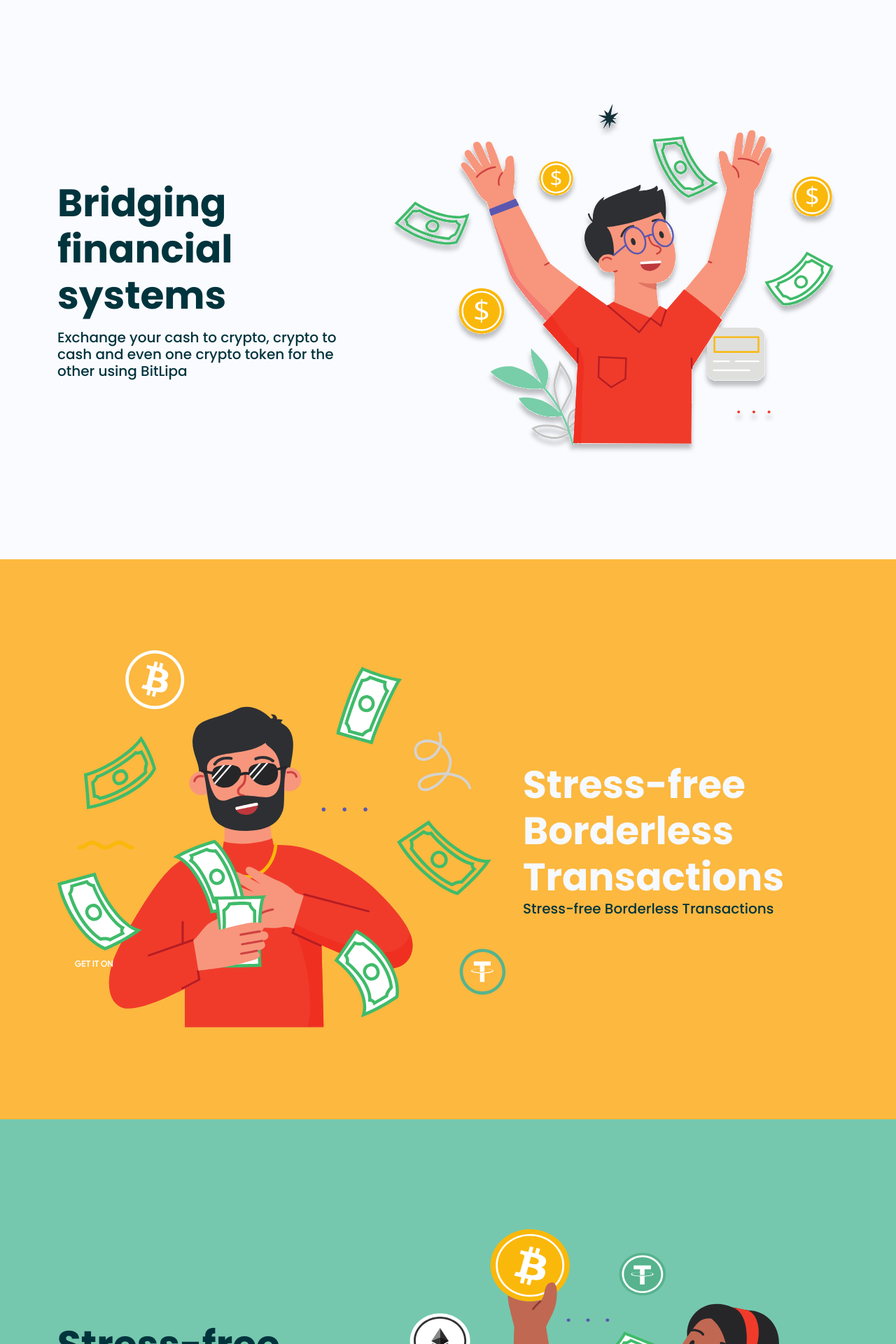
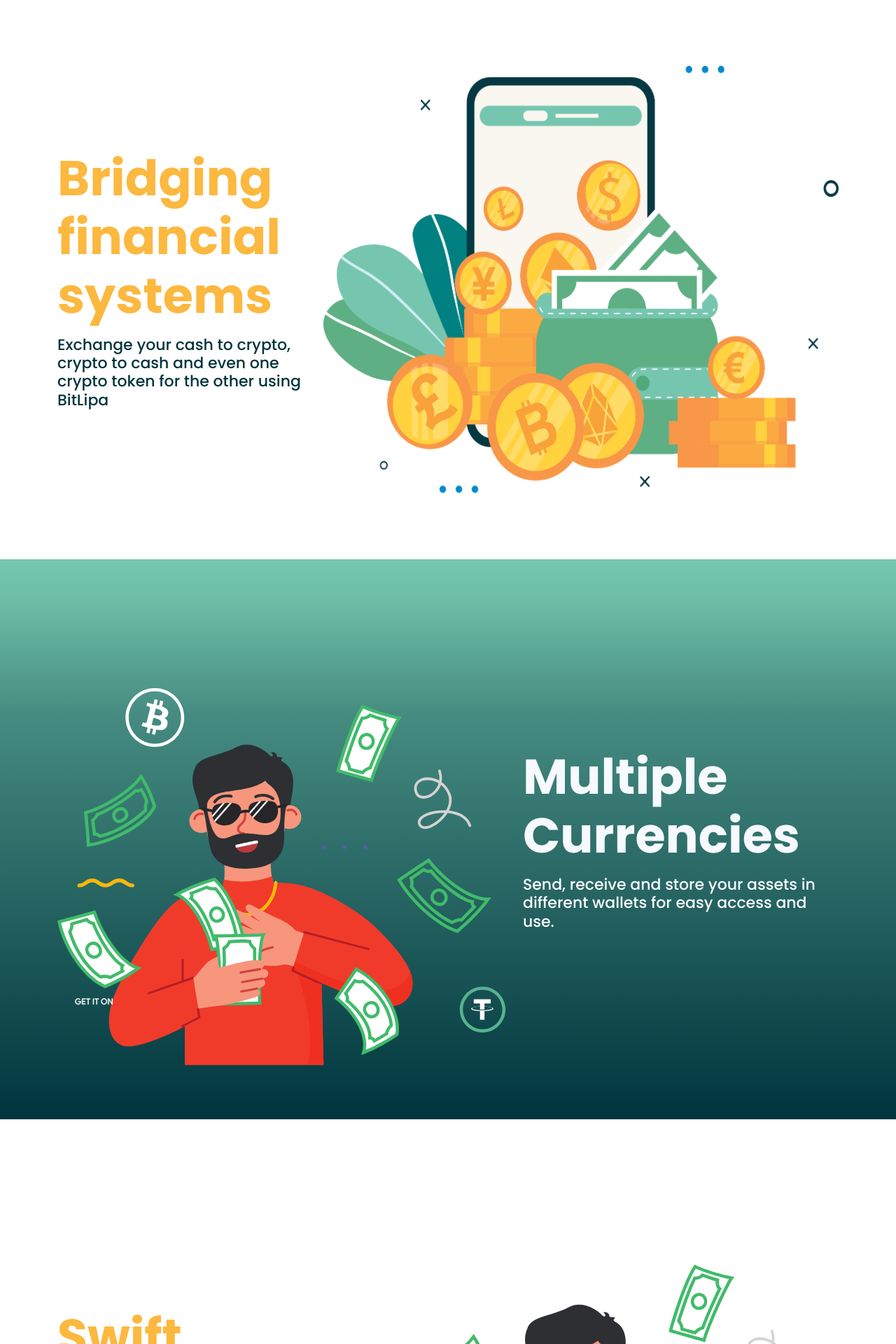
Before and after one commit to washucode/test, a Node server app: page / in a window 1280 px wide. Shown: the part 801-2721 px from the top of the page at 70% size. Run offline with Node 20, Linux system fonts and the light colour scheme; some libraries are stand-ins or nearby versions.

Commit message:
update landing page

```diff
--- a/assets/css/style.css
+++ b/assets/css/style.css
@@ -205,9 +205,14 @@ section {
 #banner img{
   width: 38%;
 }
-#navbar2 li img{
+#navbar2 li span{
   width:5%;
-  color:white;
+  color:#75C8AE;
+}
+
+#navbar2 li span{
+  width:5%;
+  color:#75C8AE;
 }
 .navbar.nav-scrolled ul li a,.navbar2.nav-scrolled span{
    color:#00343D;
@@ -422,7 +427,7 @@ section {
 }
 
 .navbar-mobile .dropdown ul a:hover, .navbar-mobile .dropdown ul .active:hover, .navbar-mobile .dropdown ul li:hover > a {
-  color: #4154f1;
+  color: #75C8AE;
 }
 
 .navbar-mobile .dropdown > .dropdown-active {
@@ -430,35 +435,55 @@ section {
 }
 
 /*--------------------------------------------------------------
-# Hero Section
+# Home Section
 --------------------------------------------------------------*/
-.hero {
+
+.home::before {
+  content: '';
   width: 100%;
-  height: 100vh;
-  background: #00343D;
-  background-size: cover;
-
-}
-
-.hero h1 {
-  margin: 0;
-  font-size: 70px;
-  font-weight: 700;
-  color: #FCB83F;
-
-}
-
-.hero h2 {
-  color: #fafbff;
-  margin: 15px 0 0 0;
-  font-size: 20px;
-
+  height: 100%;
+  background: rgb(0,52,61);
+  background: linear-gradient(0deg, rgba(0,52,61,1) 0%, rgba(69,139,128,1) 72%, rgba(108,188,165,1) 92%, rgba(117,200,174,1) 100%);
+  position: absolute;
+  top: 0;
+  left: 0;
 }
 
 
 
 
-.hero .hero-img {
+
+/*--------------------------------------------------------------
+# Hero Section
+--------------------------------------------------------------*/
+.hero,.three {
+  width: 100%;
+  height: 100vh;
+  background-size: cover;
+
+}
+.three{
+  background: rgb(0,52,61);
+  background: linear-gradient(0deg, rgba(0,52,61,1) 0%, rgba(69,139,128,1) 72%, rgba(108,188,165,1) 92%, rgba(117,200,174,1) 100%);;
+}
+
+.hero h1,.three h1 {
+  margin: 0;
+  font-size: 70px;
+  font-weight: 900;
+  color: #f6f9ff;
+}
+
+.hero h2,.three h2 {
+  color: #fafbff;
+  margin: 15px 0 0 0;
+  font-size: 22px;
+}
+
+
+
+
+.hero .hero-img,.three .three-img {
   text-align: left;
 
 }
@@ -467,105 +492,59 @@ section {
 /*--------------------------------------------------------------
 #   Section 2
 --------------------------------------------------------------*/
-.two {
+/* .two{
+  background-image: url('/home2.svg');
+} */
+
+.two,.four {
   width: 100%;
   height: 100vh;
-  background: #fafbff;
-  background-size: cover;
+  background: #fff;
+
 }
 
-.two h1 {
+.two h1,.four h1 {
   margin: 0;
-  font-size: 55px;
-  font-weight: 700;
-  color: #00343D;
+  font-size: 70px;
+  font-weight: 900;
+  color: #FCB83F;
 }
 
-.two h2 {
+.two h2, .four h2{
   color: #00343D;
   margin: 15px 0 0 0;
-  font-size: 20px;
+  font-size: 22px;
 }
 
 
 
 
-.two .two-img {
+.two .two-img,.four .four-img  {
   text-align: right;
 
 }
 
 
 
-
-/*--------------------------------------------------------------
-#   Section 3
---------------------------------------------------------------*/
-.three {
-  width: 100%;
-  height: 100vh;
-  background: #FCB83F;
-  background-size: cover;
-}
-
-.three h1 {
-  margin: 0;
-  font-size: 55px;
-  font-weight: 700;
-  color: #f6f9ff;
-}
-
-.three h2 {
-  color: #00343D;
-  margin: 0 0 0 0;
-  font-size: 20px;
-}
-
-
-
-.four {
-  width: 100%;
-  height: 100vh;
-  background: #75C8AE;
-  background-size: cover;
-}
-
-.four h1 {
-  margin: 0;
-  font-size: 55px;
-  font-weight: 700;
-  color: #00343D;
-}
-
-.four h2 {
-  color: #00343D;
-  margin: 0 0 0 0;
-  font-size: 20px;
-}
-
-
-
-
-.three .three-img {
-  text-align: left;
-
-}
-
-
 #home1{
   width:100%;
-  height:120%;
+  height:100vh;
 }
 #home2{
   width:100%;
+  height:100%;
+
+
 
 }
 #home3{
   width:100%;
+  height:120%;
 
 }
 #home4{
   width:100%;
+  height:120%;
 
 }
 
--- a/assets/js/main.js
+++ b/assets/js/main.js
@@ -82,17 +82,22 @@
     onscroll(document, headerScrolled)
   }
 
-
   let selectNav = select('.navbar')
-  let selectNav2 = select('.navbar2')
+  // let selectNav2 = select('.navbar2')
+  let section2 = select("#two").offsetTop-100
+  let section3 = select("#three").offsetTop-100
+  console.log(section3)
   if (selectNav) {
 
     const scrolled = () => {
-      if (window.scrollY >= select("#two").offsetTop-100) {
+      if (window.scrollY >  section2) {
+
+
         selectNav.classList.add('nav-scrolled');
-        selectNav2.classList.add('nav-scrolled');
+        // selectNav2.classList.add('nav-scrolled');
 
-      } else {
+      }
+      else {
         selectNav.classList.remove('nav-scrolled');
         selectNav2.classList.remove('nav-scrolled');
 
--- a/views/index.pug
+++ b/views/index.pug
@@ -1,39 +1,43 @@
 extends layout
 
 block content
+  body.home
+    section#hero.hero.d-flex.align-items-center
 
-  section#hero.hero.d-flex.align-items-center
-    .container
-      .row
-        .col-lg-7.hero-img.justify-content-left(data-aos='zoom-out' data-aos-delay='200')
-          img.img-fluid#home1(src='/img/home.svg' alt='')
-        .col-lg-5.d-flex.flex-column.justify-content-center
-          h1(data-aos='fade-up') Stress-free Borderless Transactions
-          h2(data-aos='fade-up' data-aos-delay='400') Stress-free Borderless Transactions
+      .container
+        .row
+          .col-lg-7.hero-img.justify-content-left(data-aos='zoom-out' data-aos-delay='200')
+            img.img-fluid#home1(src='/img/home.svg' alt='')
+          .col-lg-5.d-flex.flex-column.justify-content-center
+            h1(data-aos='fade-up') Convinient Borderless Transactions
+            h2(data-aos='fade-up' data-aos-delay='400') Cut down on cost and time when transacting across the globe.
 
-  section#two.two.d-flex.align-items-center
-    .container
-      .row
-        .col-lg-5.d-flex.flex-column.justify-content-center
-          h1(data-aos='fade-up') Bridging financial systems
-          h2(data-aos='fade-up' data-aos-delay='400') Exchange your cash to crypto, crypto to cash and even one crypto token for the other using BitLipa
-        .col-lg-7.two-img.justify-content-left(data-aos='zoom-out' data-aos-delay='200')
-          img.img-fluid#home2(src='/img/Home1.svg' alt='')
+    section#two.two.d-flex.align-items-center
 
-  section#three.three.d-flex.align-items-center
-    .container
-      .row
-        .col-lg-7.three-img.justify-content-left(data-aos='zoom-out' data-aos-delay='200')
-          img.img-fluid#home3(src='/img/Home2.svg' alt='')
-        .col-lg-5.d-flex.flex-column.justify-content-center
-          h1(data-aos='fade-up') Stress-free Borderless Transactions
-          h2(data-aos='fade-up' data-aos-delay='400') Stress-free Borderless Transactions
+      .container
 
-  section#four.four.d-flex.align-items-center
-    .container
-      .row
-        .col-lg-5.d-flex.flex-column.justify-content-center
-          h1(data-aos='fade-up') Stress-free Borderless Transactions
-          h2(data-aos='fade-up' data-aos-delay='400') Stress-free Borderless Transactions
-        .col-lg-7.four-img.justify-content-left(data-aos='zoom-out' data-aos-delay='200')
-          img.img-fluid#home4(src='/img/Home3.svg' alt='')
+        .row
+          .col-lg-4.d-flex.flex-column.justify-content-center
+            h1(data-aos='fade-up') Bridging financial systems
+            h2(data-aos='fade-up' data-aos-delay='400') Exchange your cash to crypto, crypto to cash and even one crypto token for the other using BitLipa
+          .col-lg-8.two-img.justify-content-left(data-aos='zoom-out' data-aos-delay='200' )
+            img.img-fluid#home2(src='/img/home23.png' alt='')
+
+
+    section#three.three.d-flex.align-items-center
+      .container
+        .row
+          .col-lg-7.three-img.justify-content-left(data-aos='zoom-out' data-aos-delay='200')
+            img.img-fluid#home3(src='/img/Home2.svg' alt='')
+          .col-lg-5.d-flex.flex-column.justify-content-center
+            h1(data-aos='fade-up')  Multiple Currencies
+            h2(data-aos='fade-up' data-aos-delay='400') Send, receive and store your assets in different wallets for easy access and use.
+
+    section#four.four.d-flex.align-items-center
+      .container
+        .row
+          .col-lg-5.d-flex.flex-column.justify-content-center
+            h1(data-aos='fade-up') Swift Payments
+            h2(data-aos='fade-up' data-aos-delay='400') Instant conversions of digital currency its cash value, protecting you against crypo volatility.
+          .col-lg-7.four-img.justify-content-left(data-aos='zoom-out' data-aos-delay='200')
+            img.img-fluid#home4(src='/img/Home2.svg' alt='')
```
Also changed, not shown: assets/img/home23.png (added).
